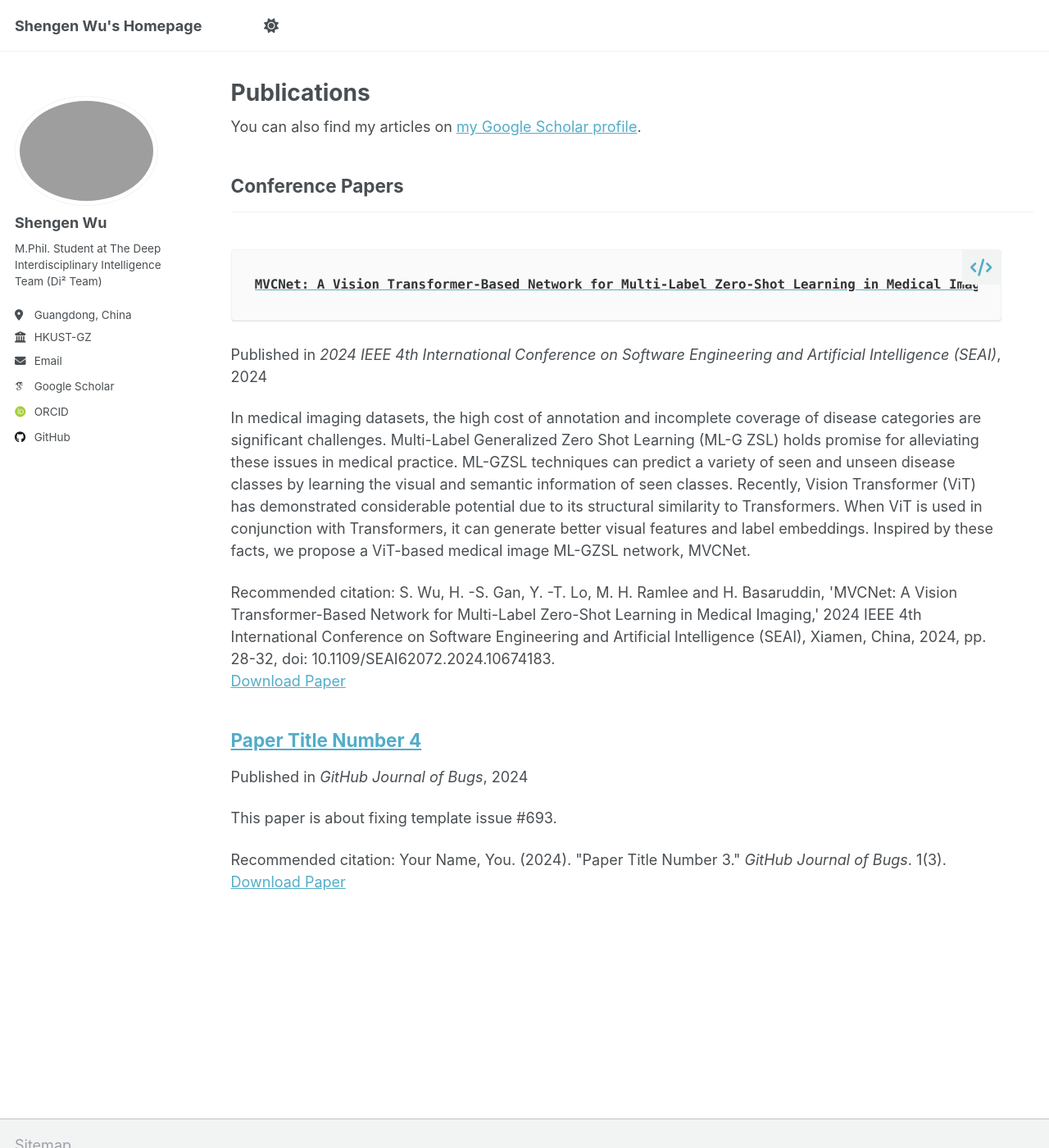
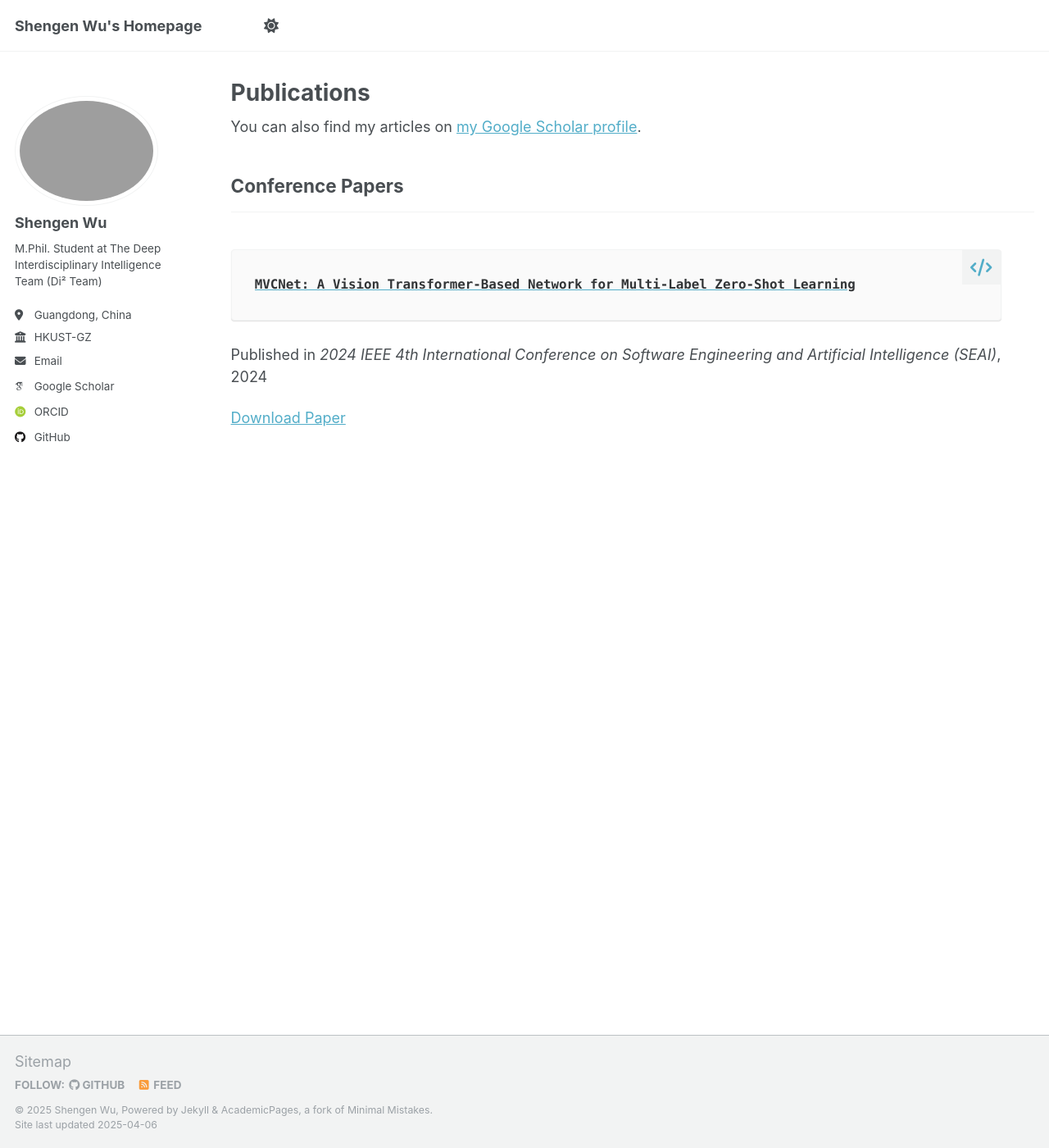
Before and after one commit to ShengenWu/shengenwu.github.io, a Jekyll site: the page built from _pages/publications.html, in a window 1280 px wide and 1400 px high. Shown: the whole window at 82% size. Built offline with Jekyll 4.4.1, drawn with Linux system fonts in a browser that asks for light colours; some web fonts are replaced.

Commit message:
update paper Mvcnet

```diff
--- a/_publications/2024-02-17-paper-title-number-4.md
+++ /dev/null
@@ -1,13 +0,0 @@
----
-title: "Paper Title Number 4"
-collection: publications
-category: conferences
-permalink: /publication/2024-02-17-paper-title-number-4
-excerpt: 'This paper is about fixing template issue #693.'
-date: 2024-02-17
-venue: 'GitHub Journal of Bugs'
-paperurl: 'http://academicpages.github.io/files/paper3.pdf'
-citation: 'Your Name, You. (2024). &quot;Paper Title Number 3.&quot; <i>GitHub Journal of Bugs</i>. 1(3).'
----
-
-The contents above will be part of a list of publications, if the user clicks the link for the publication than the contents of section will be rendered as a full page, allowing you to provide more information about the paper for the reader. When publications are displayed as a single page, the contents of the above "citation" field will automatically be included below this section in a smaller font.
--- a/_publications/2024-06-21-MVCNet.md
+++ b/_publications/2024-06-21-MVCNet.md
@@ -1,14 +1,13 @@
 ---
-title: "	MVCNet: A Vision Transformer-Based Network for Multi-Label Zero-Shot Learning in Medical Imaging"
+title: "	MVCNet: A Vision Transformer-Based Network for Multi-Label Zero-Shot Learning"
 collection: publications
 category: conferences
 permalink: /publication/2024-06-21-MVCNet
-excerpt: 'In medical imaging datasets, the high cost of annotation and incomplete coverage of disease categories are significant challenges. Multi-Label Generalized Zero Shot Learning (ML-G ZSL) holds promise for alleviating these issues in medical practice. ML-GZSL techniques can predict a variety of seen and unseen disease classes by learning the visual and semantic information of seen classes. Recently, Vision Transformer (ViT) has demonstrated considerable potential due to its structural similarity to Transformers. When ViT is used in conjunction with Transformers, it can generate better visual features and label embeddings. Inspired by these facts, we propose a ViT-based medical image ML-GZSL network, MVCNet.'
+# excerpt: 'In medical imaging datasets, the high cost of annotation and incomplete coverage of disease categories are significant challenges. Multi-Label Generalized Zero Shot Learning (ML-G ZSL) holds promise for alleviating these issues in medical practice. ML-GZSL techniques can predict a variety of seen and unseen disease classes by learning the visual and semantic information of seen classes. Recently, Vision Transformer (ViT) has demonstrated considerable potential due to its structural similarity to Transformers. When ViT is used in conjunction with Transformers, it can generate better visual features and label embeddings. Inspired by these facts, we propose a ViT-based medical image ML-GZSL network, MVCNet.'
 date: 2024-06-21
 venue: '2024 IEEE 4th International Conference on Software Engineering and Artificial Intelligence (SEAI)'
 # slidesurl: 'http://academicpages.github.io/files/slides1.pdf'
 paperurl: 'https://ieeexplore.ieee.org/abstract/document/10674183'
 # bibtexurl: 'http://academicpages.github.io/files/bibtex1.bib'
-citation: "S. Wu, H. -S. Gan, Y. -T. Lo, M. H. Ramlee and H. Basaruddin, 'MVCNet: A Vision Transformer-Based Network for Multi-Label Zero-Shot Learning in Medical Imaging,' 2024 IEEE 4th International Conference on Software Engineering and Artificial Intelligence (SEAI), Xiamen, China, 2024, pp. 28-32, doi: 10.1109/SEAI62072.2024.10674183."
+# citation: "S. Wu, H. -S. Gan, Y. -T. Lo, M. H. Ramlee and H. Basaruddin, 'MVCNet: A Vision Transformer-Based Network for Multi-Label Zero-Shot Learning in Medical Imaging,' 2024 IEEE 4th International Conference on Software Engineering and Artificial Intelligence (SEAI), Xiamen, China, 2024, pp. 28-32, doi: 10.1109/SEAI62072.2024.10674183."
 ---
-The contents above will be part of a list of publications, if the user clicks the link for the publication than the contents of section will be rendered as a full page, allowing you to provide more information about the paper for the reader. When publications are displayed as a single page, the contents of the above "citation" field will automatically be included below this section in a smaller font.
```
